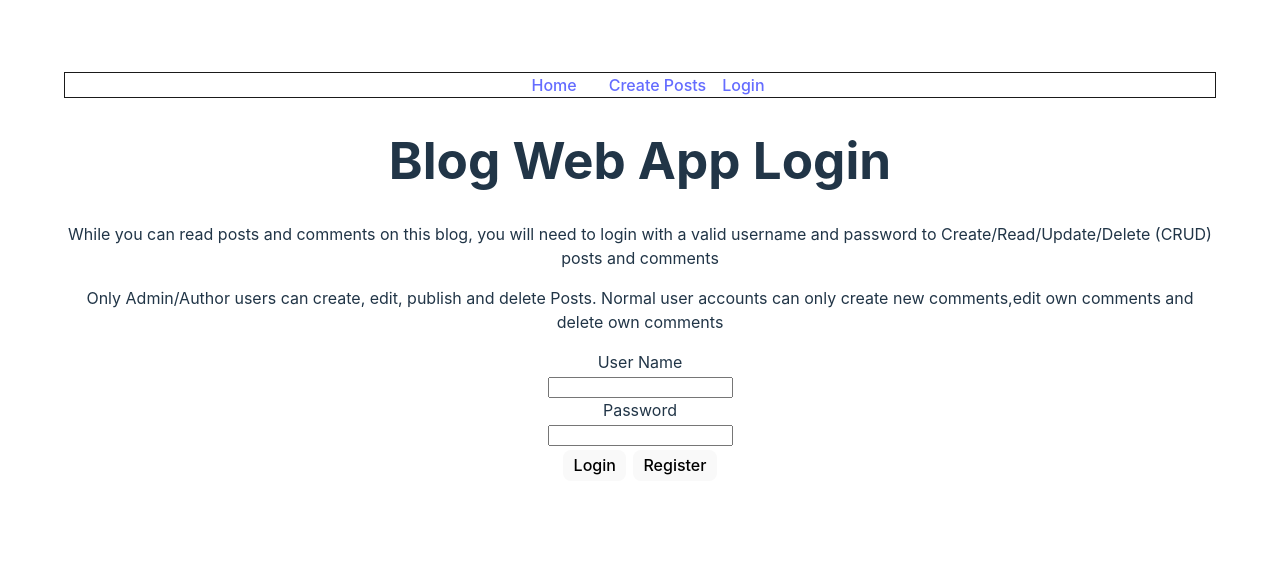
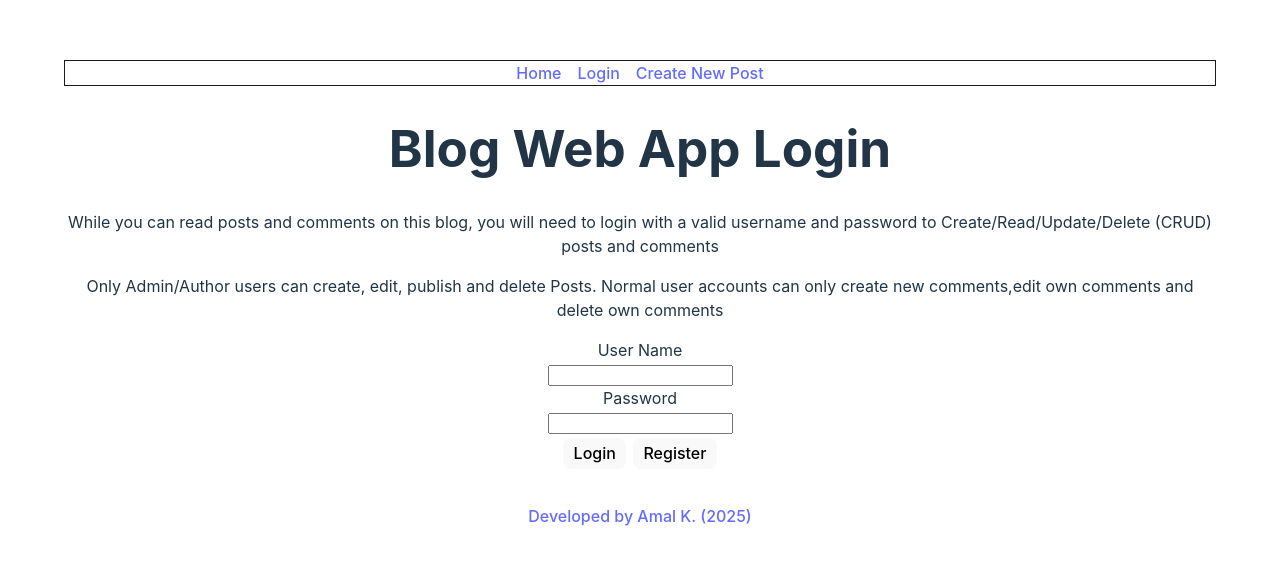
Before and after one commit to amaldevelops/full-stack-blog, a React (Vite) app in the folder frontend/: page /full-stack-blog/login in a window 1280 px wide. Shown: the part 122-686 px from the top of the page. Built offline with nearby package versions, Linux system fonts and the light colour scheme.

Commit message:
Add CreatePost and Footer Components

```diff
--- a/frontend/src/components/AllPosts.jsx
+++ b/frontend/src/components/AllPosts.jsx
@@ -44,7 +44,7 @@ function AllPosts() {
 
   return (
     <div>
-      <h1>All Posts</h1>
+      <h2>Blog API : All Posts view</h2>
       <div>
         {allThePosts.map((posts) => (
           <ul key={posts.id}>
@@ -58,20 +58,6 @@ function AllPosts() {
           </ul>
         ))}
       </div>
-
-      <div>
-        {/* {postById.map((posts) => (
-          <ul key={posts.id}>
-            <li key={posts.id}>{posts.blog_post_title}</li>
-          </ul>
-        ))} */}
-
-        {
-          <p>
-            {postById.blog_post_title}: {postById.blog_post_content}
-          </p>
-        }
-      </div>
     </div>
   );
 }
--- /dev/null
+++ b/frontend/src/components/CreatePost.jsx
@@ -0,0 +1,11 @@
+import NavigationBar from "./NavigationBar";
+function CreatePost() {
+  return (
+    <div>
+      <NavigationBar />
+      <h1>Create Post</h1>
+    </div>
+  );
+}
+
+export default CreatePost;
--- /dev/null
+++ b/frontend/src/components/Footer.jsx
@@ -0,0 +1,11 @@
+function Footer() {
+  return (
+    <div>
+      <a href="https://www.amalk.au" target="_blank">
+        Developed by Amal K. (2025)
+      </a>
+    </div>
+  );
+}
+
+export default Footer;
--- a/frontend/src/components/NavigationBar.jsx
+++ b/frontend/src/components/NavigationBar.jsx
@@ -6,10 +6,10 @@ function NavigationBar() {
       <Link to="/full-stack-blog" className="Links">
         Home
       </Link>
-      <Link to="/writer/home" className="Links">
-        Create Posts
+      <Link to="/full-stack-blog/login">Login</Link>
+      <Link to="/full-stack-blog/writer/home" className="Links">
+        Create New Post
       </Link>
-      <Link to="/full-stack-blog/login">Login</Link>
     </div>
   );
 }
--- a/frontend/src/components/main.jsx
+++ b/frontend/src/components/main.jsx
@@ -1,10 +1,13 @@
 import { StrictMode } from "react";
 import { createRoot } from "react-dom/client";
+import { Link } from "react-router-dom";
 
 import { createBrowserRouter, RouterProvider } from "react-router-dom";
 import Routes from "../routes/Routes.jsx";
 import "../assets/index.css";
 import App from "../components/App.jsx";
+import NavigationBar from "./NavigationBar.jsx";
+import Footer from "./Footer.jsx";
 
 import ErrorBoundary from "./ErrorBoundary";
 
@@ -14,7 +17,8 @@ createRoot(document.getElementById("root")).render(
   <StrictMode>
     <ErrorBoundary>
       <RouterProvider router={router} />
-      {/* <App /> */}
+
+      <Footer />
     </ErrorBoundary>
   </StrictMode>
 );
--- a/frontend/src/routes/Routes.jsx
+++ b/frontend/src/routes/Routes.jsx
@@ -3,7 +3,8 @@ import AllPosts from "../components/AllPosts";
 import Home from "../components/Home";
 import Post from "../components/Post";
 import ErrorPage from "../components/ErrorPage";
-import Login from "../components/Login"
+import Login from "../components/Login";
+import CreatePost from "../components/CreatePost";
 
 const Routes = [
   {
@@ -18,10 +19,15 @@ const Routes = [
     errorElement: <ErrorPage />,
   },
   {
-    path:"/full-stack-blog/login",
-    element:<Login/>,
-    errorElement:<ErrorPage/>
-  }
+    path: "/full-stack-blog/login",
+    element: <Login />,
+    errorElement: <ErrorPage />,
+  },
+  {
+    path: "/full-stack-blog/writer/home",
+    element: <CreatePost />,
+    errorElement: <ErrorPage />,
+  },
 ];
 
 export default Routes;
```
